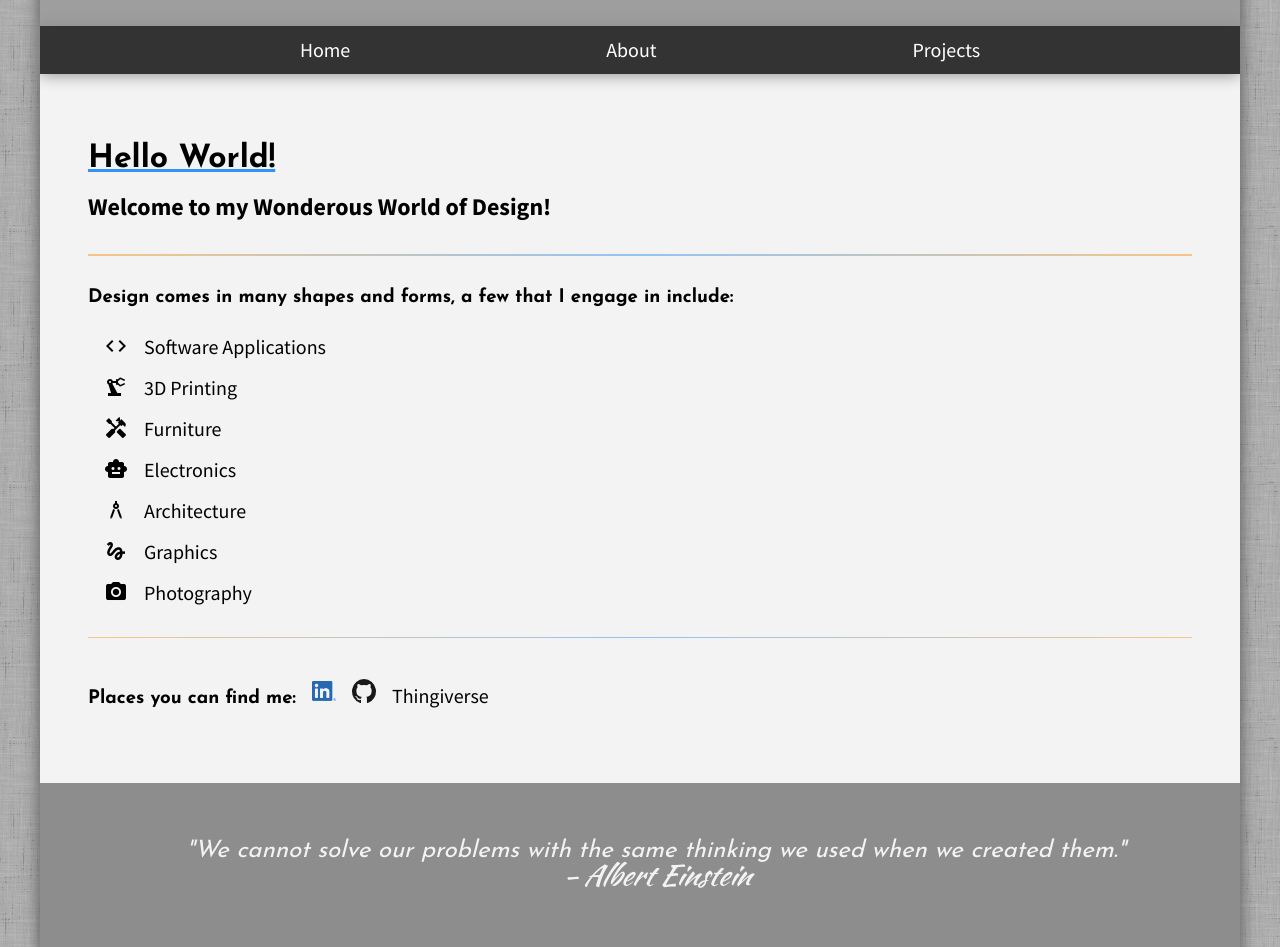
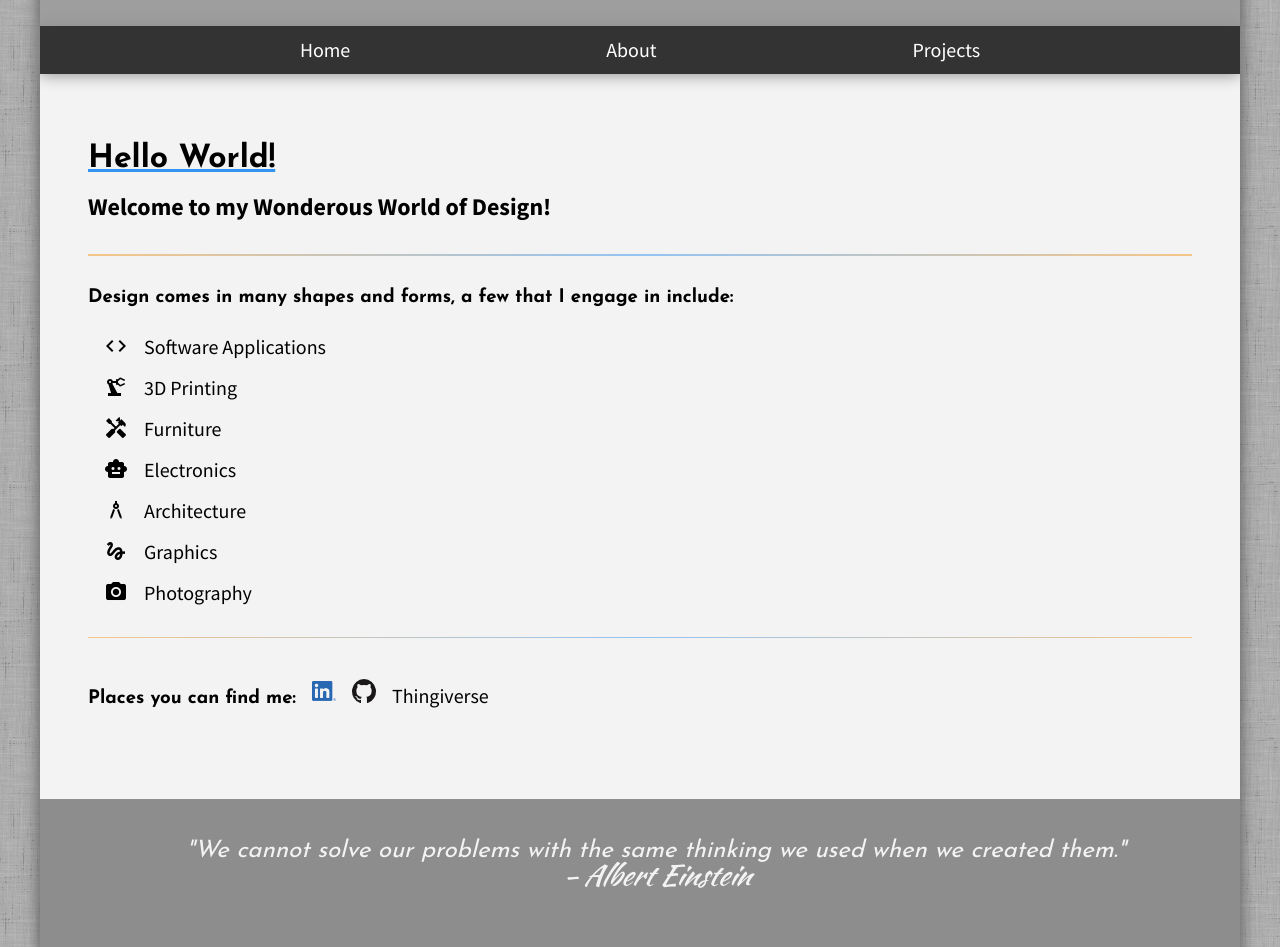
Before and after one commit to CFrez/frezfolio, a Jekyll site: the page built from index.md, in a window 1280 px wide and 1120 px high. Shown: the part 173-1120 px from the top of the window. Built offline with Jekyll 4.4.1, drawn with Linux system fonts in a browser that asks for light colours; grey boxes are pictures that could not be loaded.

Commit message:
fixed footer location

```diff
--- a/_sass/body.scss
+++ b/_sass/body.scss
@@ -1,7 +1,7 @@
 @import 'variables.scss';
 
 #page_body {
-    flex-grow: 1;
+    flex: 1 0 auto;
     padding: 3rem;
 
     .header {
--- a/_sass/footer.scss
+++ b/_sass/footer.scss
@@ -1,9 +1,9 @@
 /* Footer */
 #page_footer {
-    padding-top: 1rem;
+    flex-shrink: 0;
     background-color: $color-primary-dark;
     color: $color-background;
-    padding: 2rem 5rem;
+    padding: 1rem 5rem 2rem 5rem;
     .content {
         display: flex;
         flex-direction: column;
--- a/_sass/main.scss
+++ b/_sass/main.scss
@@ -17,6 +17,7 @@
 
 .app {
     max-width: $max;
+    min-height: 100vh;
     margin: 0 auto 0 auto;
     background-color: $color-background;
     box-shadow: 0px 1rem 1rem rgb(82, 82, 82);
```
